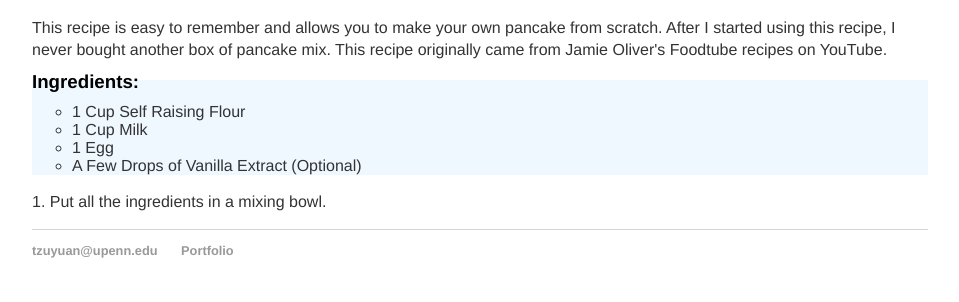
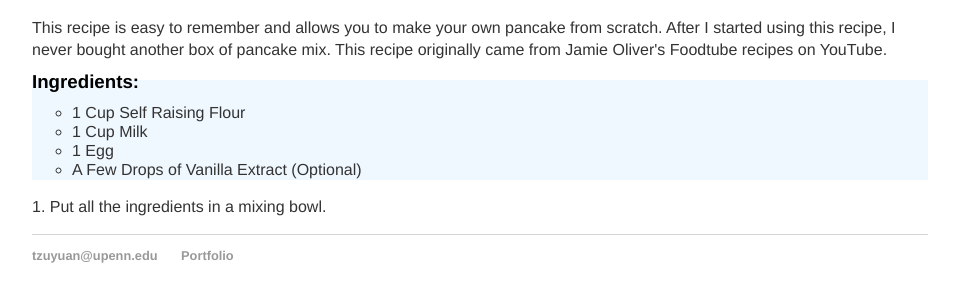
Before and after one commit to tzuyuanw/tzuyuanw.github.io, a Jekyll site: the page recipes/pancakes.html, which Jekyll copies as it is, in a window 1280 px wide. Shown: the part 219-521 px from the top of the page, without its empty margins (160-1119 px from the left). Built offline with Jekyll 4.4.1, drawn with Linux system fonts in a browser that asks for light colours.

Commit message:
Update recipes.css

```diff
--- a/css/recipes.css
+++ b/css/recipes.css
@@ -67,6 +67,7 @@ h3.ingredients{
 ul.ingredients {
     list-style-type: circle;
     color: #333;
+    line-height: 120%;
 }
 
 footer {
```
